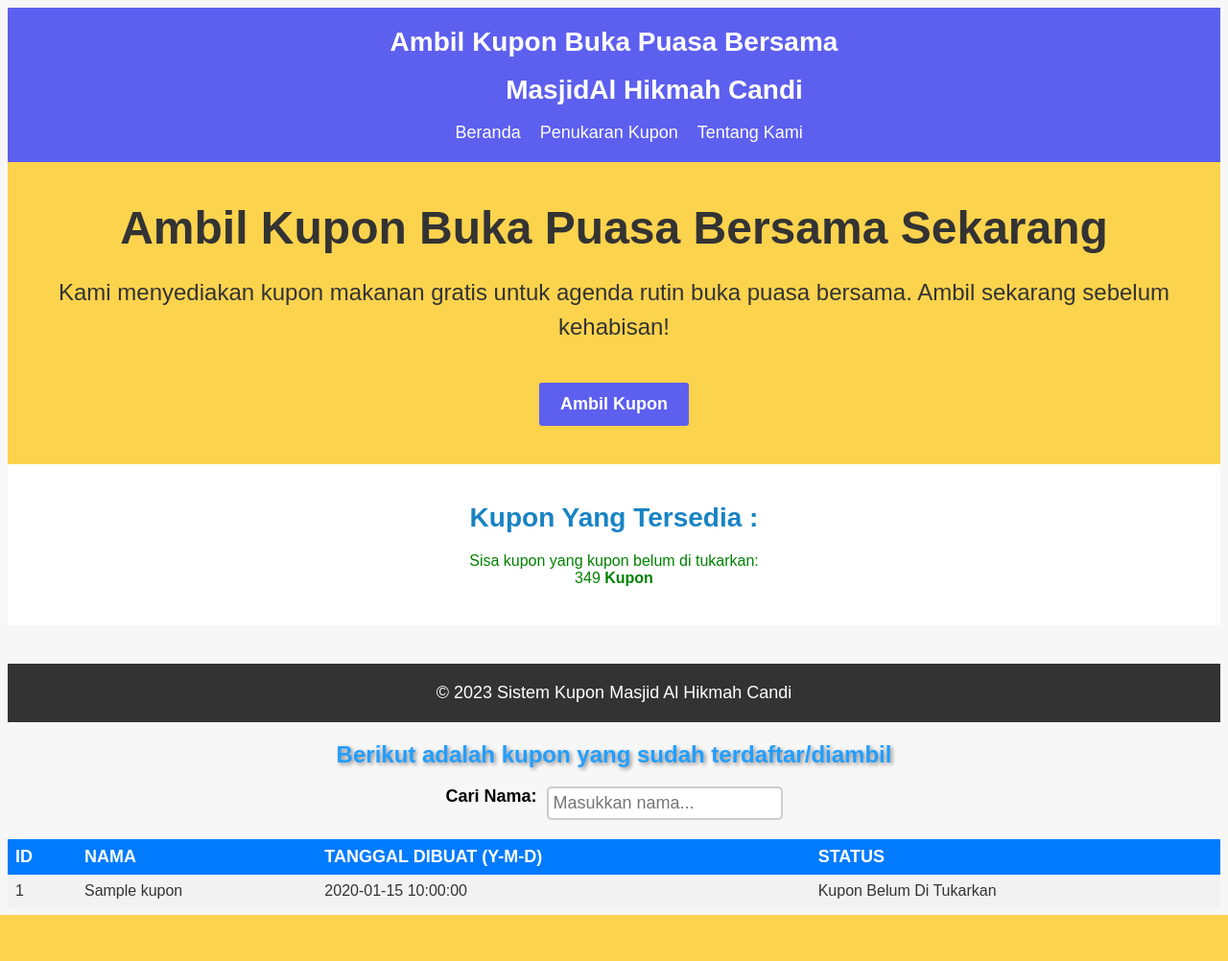
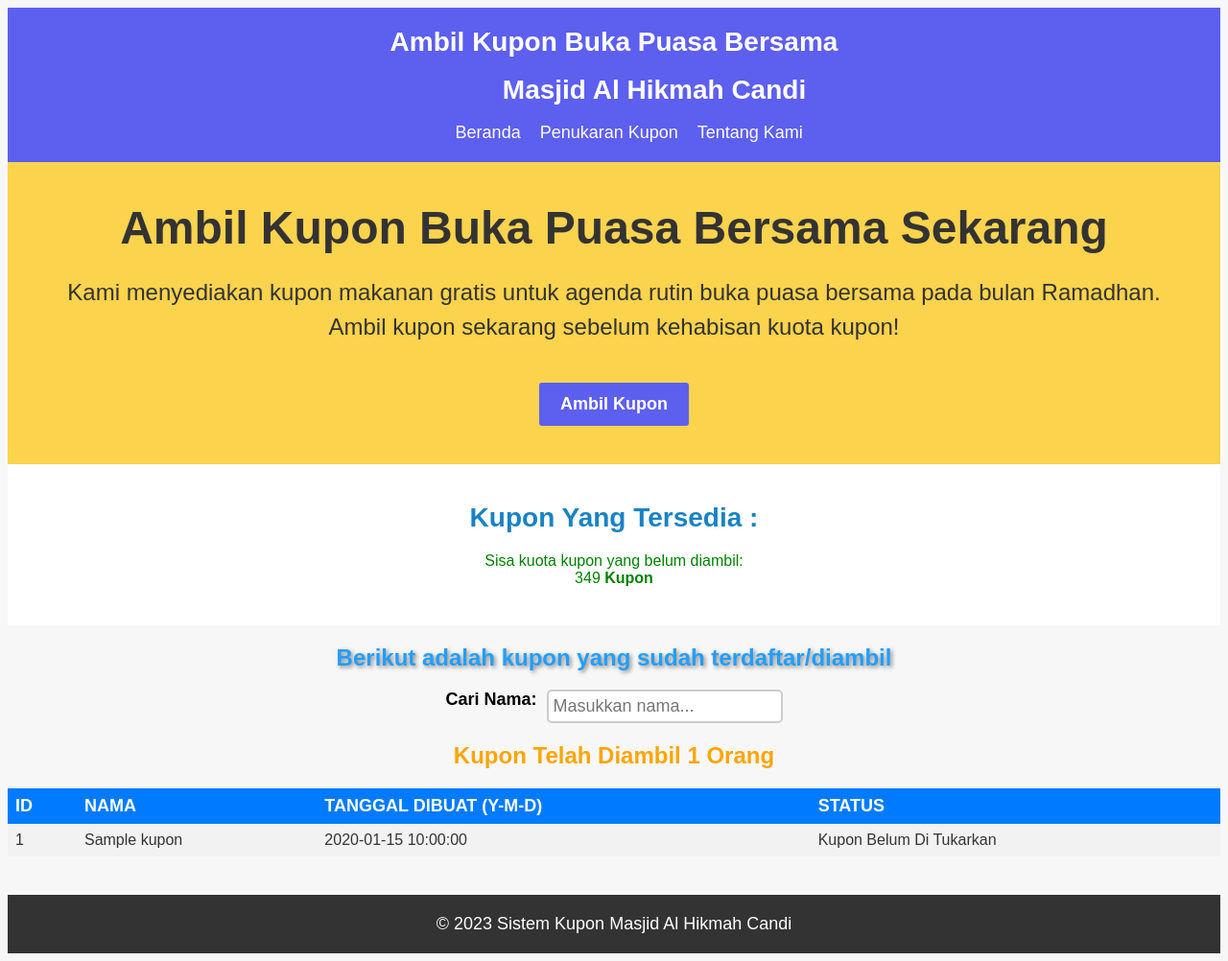
Before and after one commit to ChrozaGaming/kuponbukber, a PHP site: page / in a window 1280 px wide. Shown: the whole page at 96% size. Before the commit the page ends 954 px from the top, so only its background shows below. Run offline with PHP 8.4, Linux system fonts and the light colour scheme; tables that the repository leaves empty hold one stand-in row (values such as "Sample post").

Commit message:
fix bugs

```diff
--- a/ambil_data_kupon.php
+++ b/ambil_data_kupon.php
@@ -10,7 +10,7 @@
 if ($sisa_kupon > 0) {
 ?>
     <p style="text-align:center; color:green; margin: auto; width: 50%;">
-        Sisa kupon yang kupon belum di tukarkan: <br> <?php echo $sisa_kupon; ?>&nbsp;<b>Kupon</b>
+        Sisa kuota kupon yang belum diambil: <br> <?php echo $sisa_kupon; ?>&nbsp;<b>Kupon</b>
     </p>
 <?php
 } else {
--- a/index.php
+++ b/index.php
@@ -204,7 +204,7 @@
     <div class="container">
       <h1>Ambil Kupon Buka Puasa Bersama</h1>
       <br>
-      <h1>&ensp;&ensp;&ensp;&ensp;&ensp;&ensp;MasjidAl Hikmah Candi</h1>
+      <h1>&ensp;&ensp;&ensp;&ensp;&ensp;&ensp;Masjid Al Hikmah Candi</h1>
       <br>
       <nav>
         <ul>&ensp;&ensp;&ensp;&ensp;&ensp;&ensp;
@@ -219,7 +219,7 @@
   <section class="banner">
     <div class="container">
       <h2>Ambil Kupon Buka Puasa Bersama Sekarang</h2>
-      <p>Kami menyediakan kupon makanan gratis untuk agenda rutin buka puasa bersama. Ambil sekarang sebelum kehabisan!</p>
+      <p>Kami menyediakan kupon makanan gratis untuk agenda rutin buka puasa bersama pada bulan Ramadhan.<br> Ambil kupon sekarang sebelum kehabisan kuota kupon!</p>
       <a href="ambil_kupon.php" class="button">Ambil Kupon</a>
     </div>
   </section>
@@ -233,11 +233,6 @@
     </div>
   </section>
 
-  <footer>
-    <div class="container">
-      <p>&copy; 2023 Sistem Kupon Masjid Al Hikmah Candi</p>
-    </div>
-  </footer>
 
   <script src="script.js"></script>
 </body>
@@ -256,26 +251,70 @@
 if (!$conn) {
     die("Koneksi gagal: " . mysqli_connect_error());
 }
+
 // Query untuk menampilkan data dari tabel kupon
 $sql = "SELECT id, nama, tanggal_dibuat, status FROM kupon";
+$sql = "SELECT * FROM kupon";
 $result = mysqli_query($conn, $sql);
 
+// Query untuk menampilkan data dari tabel kupon
+
+
+// Tampilkan jumlah record
+
+
 // Jika data ditemukan, tampilkan dalam bentuk tabel
+
+$result = mysqli_query($conn, "SELECT * FROM kupon");
+
+//echo '<h2>Daftar Kupon</h2>';
+
+if (mysqli_num_rows($result) > 0) {
+//    echo '<table>';
+//    echo '<tr><th>ID</th><th>Nama</th><th>Tanggal Dibuat (y-m-d)</th><th>Status</th></tr>';
+//    while ($row = mysqli_fetch_assoc($result)) {
+//        echo '<tr><td>' . $row['id'] . '</td><td>' . $row['nama'] . '</td><td>' . $row['tanggal_dibuat'] . '</td><td>' . $row['status'] . '</td></tr>';
+//    }
+//    echo '</table>';
+//} else {
+//    echo '<p style="text-align:center; color:red; font-weight:bold;">&#10060; Belum ada yang mengambil kupon  &#10060;</p>';
+//
+}
+
+$total_rows = mysqli_num_rows($result);
+//echo "Jumlah baris pada tabel kupon: " . $total_rows;
 if (mysqli_num_rows($result) > 0) {
     echo '<form>';
     echo '<label for="search">Cari Nama:</label>';
     echo '<input type="text" id="search" name="search" placeholder="Masukkan nama...">';
     echo '</form>';
 
-    echo "<table>";
-    echo "<tr><th>ID</th><th>Nama</th><th>Tanggal Dibuat (y-m-d)</th><th>Status</th></tr>";
+    echo '<div style="text-align: center; color: orange;">';
+    echo '<h2>Kupon Telah Diambil ' . $total_rows . ' Orang</h2>';
+    echo '</div>';
+
+    echo '<table>';
+    echo '<tr><th>ID</th><th>Nama</th><th>Tanggal Dibuat (y-m-d)</th><th>Status</th></tr>';
     while ($row = mysqli_fetch_assoc($result)) {
-        echo "<tr><td>" . $row["id"] . "</td><td>" . $row["nama"] . "</td><td>" . $row["tanggal_dibuat"] . "</td><td>" . $row["status"] . "</td></tr>";
+        echo '<tr><td>' . $row['id'] . '</td><td>' . $row['nama'] . '</td><td>' . $row['tanggal_dibuat'] . '</td><td>' . $row['status'] . '</td></tr>';
     }
-    echo "</table>";
+    echo '</table>';
 } else {
     echo '<p style="text-align:center; color:red; font-weight:bold;">&#10060; Belum ada yang mengambil kupon  &#10060;</p>';
 }
+
+if ($result) {
+    $row = mysqli_fetch_row($result);
+    if ($row) {
+        $total = $row[0];
+    } else {
+        $total = 0;
+    }
+} else {
+    $total = 0;
+}
+
+
 ?>
 <script src="https://code.jquery.com/jquery-3.6.0.min.js"></script>
 <script>
@@ -294,6 +333,11 @@
         });
     });
 </script>
+<footer>
+    <div class="container">
+        <p>&copy; 2023 Sistem Kupon Masjid Al Hikmah Candi</p>
+    </div>
+</footer>
 </html>
 
 <style>
--- a/search.php
+++ b/search.php
@@ -29,7 +29,8 @@
     echo '<table>';
     echo '<tr><th>ID</th><th>Nama</th><th>Tanggal Dibuat (d-m-Y H:i:s)</th><th>Status</th></tr>';
     while ($row = mysqli_fetch_assoc($result)) {
-        echo "<tr><td>" . $row["id"] . "</td><td>" . $row["nama"] . "</td><td>" . date('d-m-Y H:i:s', strtotime($row["tanggal_dibuat"])) . "</td><td>" . $row["status"] . "</td></tr>";
+        echo '<tr><td>' . $row['id'] . '</td><td>' . $row['nama'] . '</td><td>' . date('d-m-Y', strtotime($row['tanggal_dibuat'])) . '</td><td>' . $row['status'] . '</td></tr>';
+
     }
     echo '</table>';
 } else {
```
